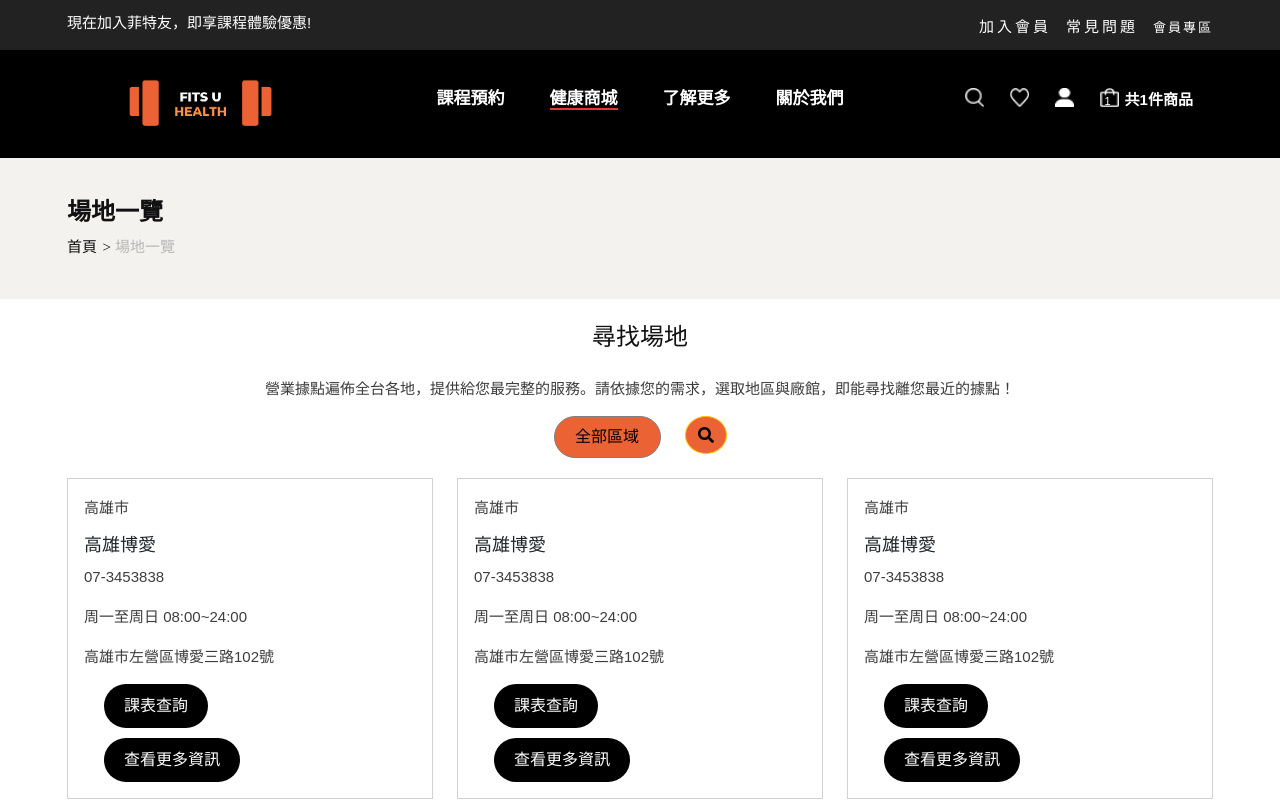
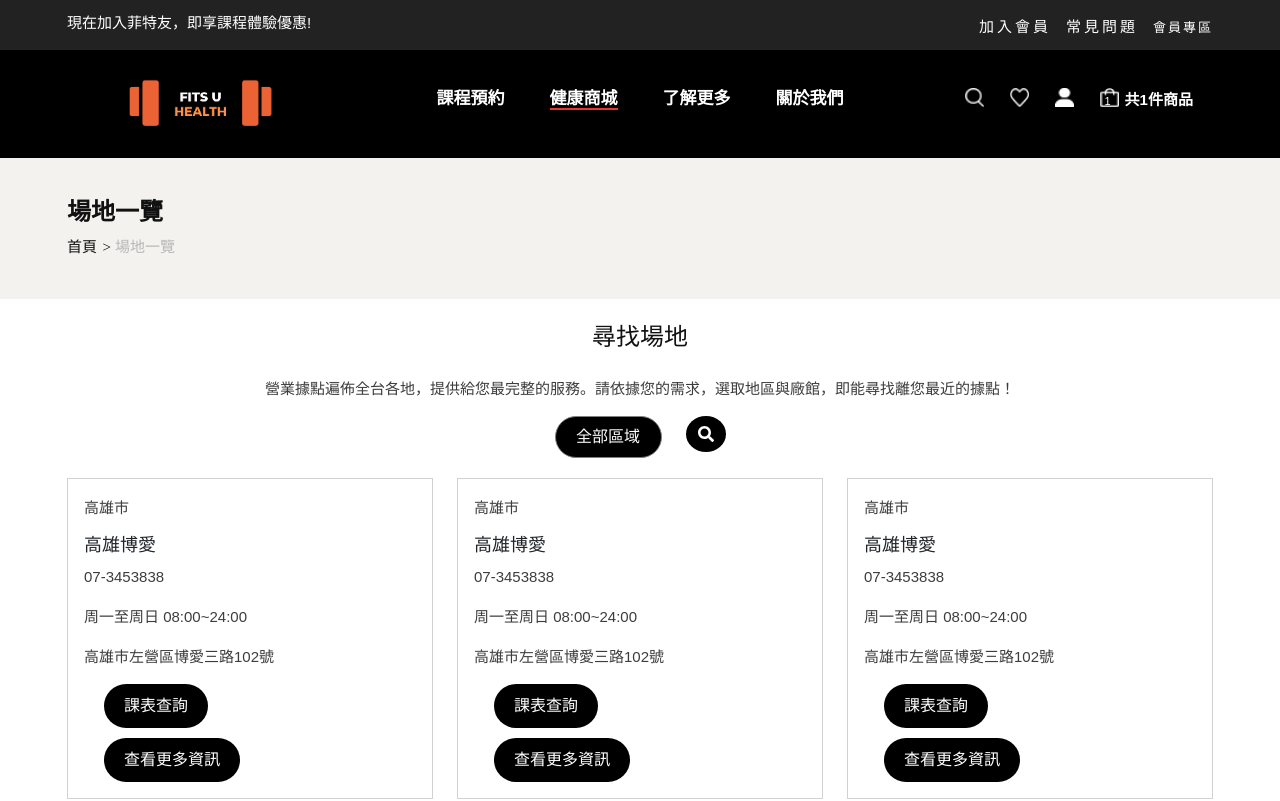
Before and after one commit to ni86910/team1_final, a Next.js app in the folder frontend-react/: page /gym/index-gym in a window 1280 px wide. Shown: the top 801 px of the page. Built offline with nearby package versions, Linux system fonts and the light colour scheme.

Commit message:
增加圖示

```diff
--- a/frontend-react/components/gym/gym.js
+++ b/frontend-react/components/gym/gym.js
@@ -40,7 +40,7 @@ export default function GymPlace() {
             <select
               name="area"
               id="area"
-              className="select"
+              className={style['select']}
               data-type="select"
               data-width="medium"
             >
@@ -57,7 +57,12 @@ export default function GymPlace() {
           <div className="col-auto">
             <button
               className="btn btn-warning"
-              style={{ borderRadius: '50%', backgroundColor: '#EB6234' }}
+              style={{
+                border: 'none',
+                borderRadius: '50%',
+                color: '#ffffff',
+                backgroundColor: '#000',
+              }}
               type="submit"
             >
               <FaSearch />
--- a/frontend-react/pages/_app.js
+++ b/frontend-react/pages/_app.js
@@ -3,7 +3,7 @@ import '@/styles/global.scss'
 import '@/styles/style.css'
 import '@/styles/my-style.css'
 import DefaultLayout from '@/components/layout/default-layout'
-import '@/styles/jack-use/place-search.css'
+// import '@/styles/jack-use/place-search.css'
 import '@/styles/jack-use/article.css'
 import '@/styles/jack-use/carousel.css'
 import '@/styles/jack-use/accordion.css'
--- a/frontend-react/styles/jack-use/button.module.css
+++ b/frontend-react/styles/jack-use/button.module.css
@@ -19,3 +19,23 @@
   border-radius: 50px;
   border: none;
 }
+
+.select {
+  padding: 8px 20px; /* 上下間距和左右間距 */
+  border: 1px solid grey; /* 邊框顏色 */
+  border-radius: 50px; /* 圓角 */
+  background-color: black; /* 背景顏色 */
+  text-align: center;
+  color: white; /* 文字顏色 */
+  cursor: pointer; /* 滑鼠指針形狀 */
+  appearance: none; /* 移除原生樣式 */
+  -webkit-appearance: none; /* 移除 Safari 原生樣式 */
+  -moz-appearance: none; /* 移除 Firefox 原生樣式 */
+}
+
+/* 選項樣式 */
+.select option {
+  padding: 8px 20px; /* 上下間距和左右間距 */
+  text-align: center;
+  font-size: 14px; /* 字體大小 */
+}
--- a/frontend-react/styles/jack-use/place-search.css
+++ b/frontend-react/styles/jack-use/place-search.css
@@ -53,7 +53,7 @@
 }
 
 /* 自定義 select 樣式 */
-select {
+.select {
     padding: 8px 20px; /* 上下間距和左右間距 */
     border: 1px solid grey; /* 邊框顏色 */
     border-radius: 50px; /* 圓角 */
@@ -67,7 +67,7 @@ select {
 }
 
 /* 選項樣式 */
-select option {
+.select option {
     padding: 8px 20px; /* 上下間距和左右間距 */
     text-align: center;
     font-size: 14px; /* 字體大小 */
```
Also changed, not shown: frontend-react/components/gym/gym-detail.js (+14 -4 lines).
